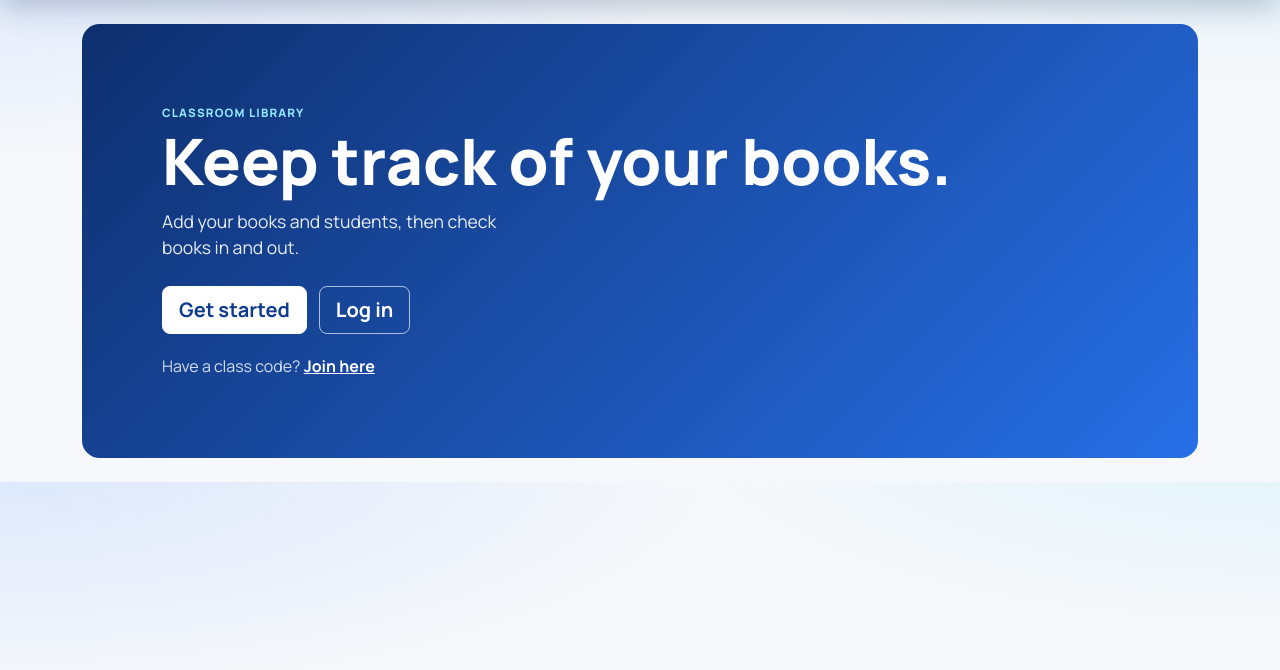
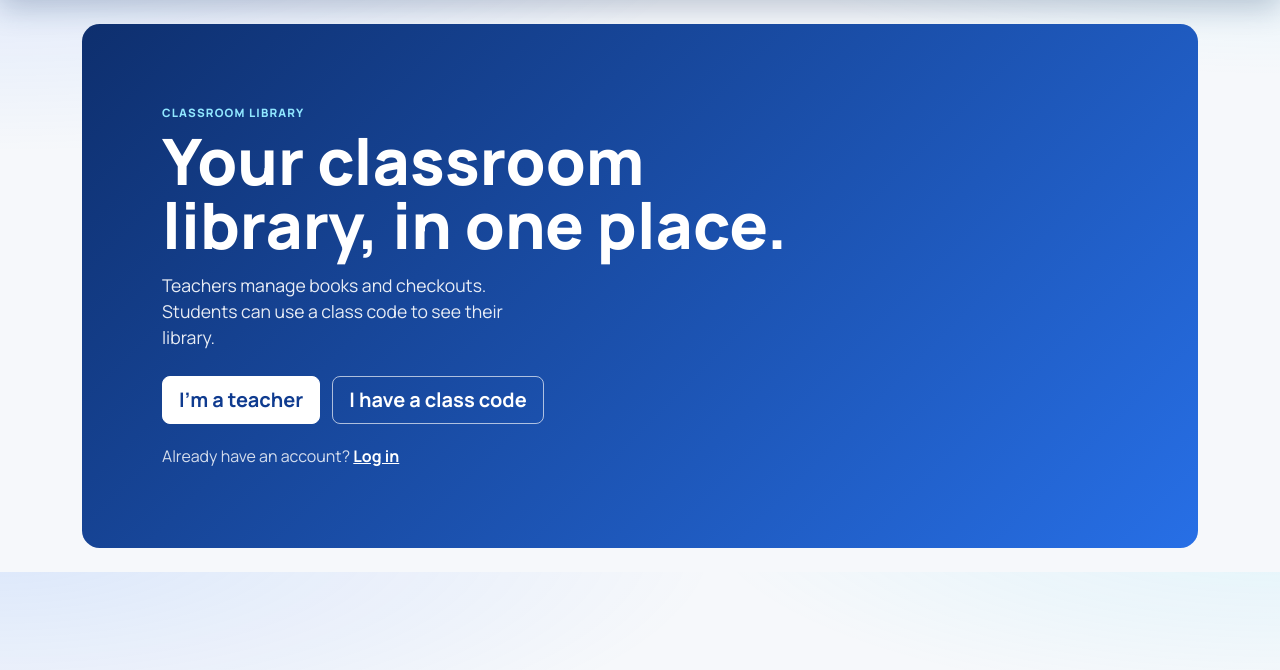
Before and after one commit to GGUI-Classroom/Bookful, a Flask app: page / in a window 1280 px wide. Shown: the part 56-726 px from the top of the page. Run offline with Flask 3, Linux system fonts and the light colour scheme; data that the repository does not hold is empty.

Commit message:
Clarify landing page audiences

```diff
--- a/app/templates/home.html
+++ b/app/templates/home.html
@@ -4,13 +4,13 @@
 <section class="landing-hero">
   <div class="landing-copy">
     <p class="landing-kicker">Classroom library</p>
-    <h1 class="landing-title">Keep track of your books.</h1>
-    <p class="landing-subtitle">Add your books and students, then check books in and out.</p>
+    <h1 class="landing-title">Your classroom library, in one place.</h1>
+    <p class="landing-subtitle">Teachers manage books and checkouts. Students can use a class code to see their library.</p>
     <div class="landing-actions">
-      <a class="btn btn-lg btn-landing-primary" href="{{ url_for('auth.signup') }}">Get started</a>
-      <a class="btn btn-lg btn-landing-secondary" href="{{ url_for('auth.login') }}">Log in</a>
+      <a class="btn btn-lg btn-landing-primary" href="{{ url_for('auth.signup') }}">I'm a teacher</a>
+      <a class="btn btn-lg btn-landing-secondary" href="{{ url_for('portal.join_with_code') }}">I have a class code</a>
     </div>
-    <p class="landing-class-code">Have a class code? <a href="{{ url_for('portal.join_with_code') }}">Join here</a></p>
+    <p class="landing-class-code">Already have an account? <a href="{{ url_for('auth.login') }}">Log in</a></p>
   </div>
 </section>
 {% endblock %}
```
